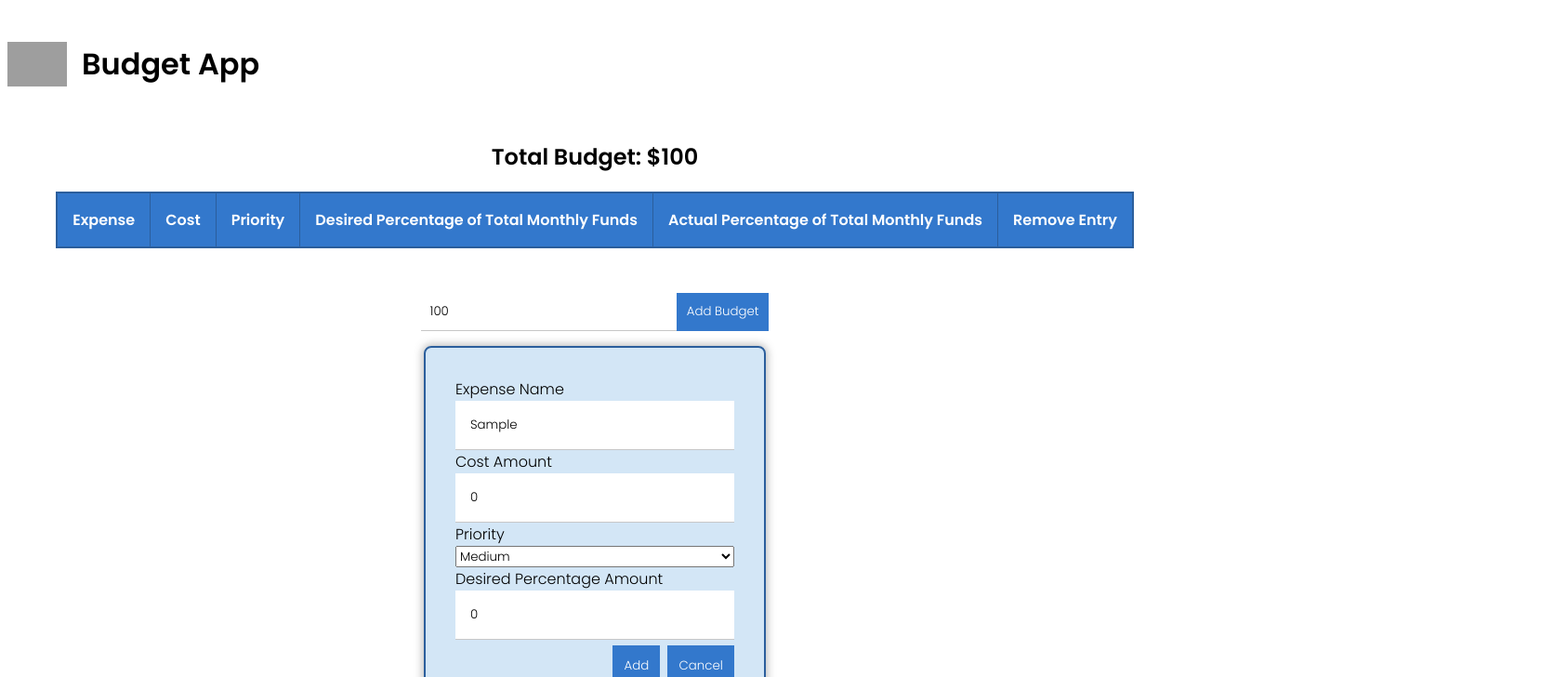
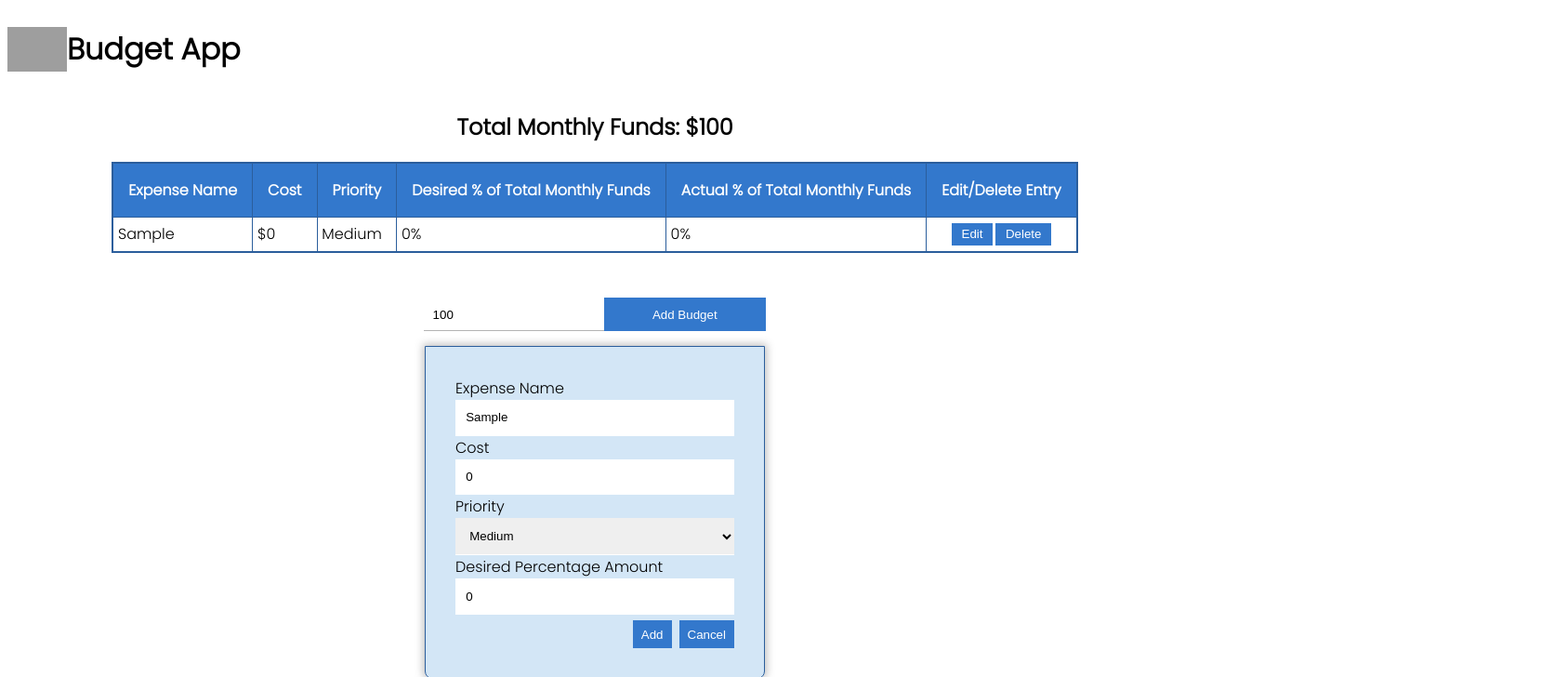
Before and after one commit to Ali-Row/Angular-Budget-App, an Angular app: page / in a window 1280 px wide. Both pictures are taken after typing "Sample" into the empty fields and a click on the button "Add". Shown: the top 728 px of the page at 93% size, 1672 px wide, since content can reach past the window. Built offline with nearby package versions, Linux system fonts and the light colour scheme; grey boxes are pictures that could not be loaded.

Commit message:
evaluate function is complete and runs as expected

```diff
--- a/src/app/app.component.css
+++ b/src/app/app.component.css
@@ -1,4 +1,4 @@
-@import url("https://fonts.googleapis.com/css2?family=Poppins:wght@600&display=swap");
+@import url("https://fonts.googleapis.com/css2?family=Poppins:wght@300&display=swap");
 * {
   font-family: "Poppins", sans-serif;
 }
@@ -23,12 +23,11 @@ img {
 h1 {
   text-align: center;
   font-size: 2rem;
-  padding: 1rem;
 }
 
 footer {
   background: #205391;
-  padding: 52rem;
+  padding: 12rem;
   margin: 0;
   margin-top: 5rem;
 }
--- a/src/app/app.component.scss
+++ b/src/app/app.component.scss
@@ -1,4 +1,4 @@
-@import url('https://fonts.googleapis.com/css2?family=Poppins:wght@600&display=swap');
+@import url('https://fonts.googleapis.com/css2?family=Poppins:wght@300&display=swap');
 
 * {
     font-family: 'Poppins', sans-serif;
@@ -15,11 +15,10 @@ img {
 h1 {
     text-align: center;
     font-size: 2rem;
-    padding: 1rem;
 }
 footer {
     background: rgb(32, 83, 145);
-    padding: 52rem;
+    padding: 12rem;
     margin: 0;
     margin-top: 5rem;
 }
--- a/src/app/components/budget.component.css
+++ b/src/app/components/budget.component.css
@@ -1,12 +1,14 @@
-@import url("https://fonts.googleapis.com/css2?family=Poppins:wght@300&display=swap");
-* {
-  font-family: "Poppins", sans-serif;
+th {
+  padding: 1rem;
 }
 
-table, th, td {
+td {
+  padding: 0.3rem;
+}
+
+th, td {
   border: solid #2b5e9c 0.1rem;
   border-collapse: collapse;
-  padding: 1rem;
 }
 
 th {
@@ -29,25 +31,31 @@ table {
 
 .input-container > input, .input-container > button {
   padding: 0.6rem;
+  width: 10.9rem;
 }
 
-.input-container > input, .expense-input-wrapper > input {
+.input-container > input {
   border: none;
-  border-bottom: solid #c7c7c7 0.1rem;
+  border-bottom: solid #b3b3b3 0.1rem;
 }
 
-.input-container > input:focus, .expense-input-wrapper > input:focus {
+.expense-input-wrapper > input {
+  border: none;
+  border-bottom: solid white 0.1rem;
+}
+
+.input-container > input:focus, .expense-input-wrapper > input:focus, select:focus {
   outline: none;
   border-bottom: solid black 0.1rem;
 }
 
-.input-container > button, .expense-button-wrapper > button {
+.input-container > button, .expense-button-wrapper > button, td > button {
   background: #3378cc;
   border: solid #3378cc 0.1rem;
   color: white;
 }
 
-.input-container > button:hover, .expense-button-wrapper > button:hover {
+.input-container > button:hover, .expense-button-wrapper > button:hover, td > button:hover {
   background: #32629c;
   border-color: #32629c;
 }
@@ -65,8 +73,8 @@ table {
   padding: 1rem;
 }
 
-.expense-input-wrapper > input {
-  padding: 1rem;
+.expense-input-wrapper > input, select {
+  padding: 0.7rem;
 }
 
 .expense-button-wrapper {
@@ -80,17 +88,36 @@ table {
 }
 
 .expense-button-wrapper > button {
-  padding: 0.7rem;
+  padding: 0.4rem;
+  padding-left: 0.5rem;
+  padding-right: 0.5rem;
   margin-left: 0.5rem;
 }
 
 .expense-input-wrapper {
   background: rgba(195, 221, 243, 0.728);
   padding: 2rem;
-  border-radius: 0.5rem;
-  border: solid #2b5e9c 0.13rem;
+  border-bottom-left-radius: 0.5rem;
+  border-bottom-right-radius: 0.5rem;
+  border: solid #2b5e9c 0.1rem;
   margin-top: 1rem;
   -webkit-box-shadow: 0px 0px 9px 2px rgba(79, 79, 79, 0.363);
           box-shadow: 0px 0px 9px 2px rgba(79, 79, 79, 0.363);
 }
+
+select {
+  border: none;
+  border-bottom: solid white 0.1rem;
+}
+
+td > button {
+  padding: 0.2rem;
+  padding-left: 0.6rem;
+  padding-right: 0.6rem;
+  margin: 0.1rem;
+}
+
+.highlight-red {
+  background: rgba(241, 100, 100, 0.776);
+}
 /*# sourceMappingURL=budget.component.css.map */
--- a/src/app/components/budget.component.html
+++ b/src/app/components/budget.component.html
@@ -1,15 +1,14 @@
-<h2 align="center">Total Budget: ${{budgetTotal}}</h2>
-
+<h2 align="center">Total Monthly Funds: ${{budgetTotal}}</h2>
 <div class="table-container">
     <table>
         <thead>
             <tr>
-                <th>Expense</th>
+                <th>Expense Name</th>
                 <th>Cost</th>
                 <th>Priority</th>
-                <th>Desired Percentage of Total Monthly Funds</th>
-                <th>Actual Percentage of Total Monthly Funds</th>
-                <th>Remove Entry</th>
+                <th>Desired % of Total Monthly Funds</th>
+                <th>Actual % of Total Monthly Funds</th>
+                <th>Edit/Delete Entry</th>
             </tr>
         </thead>
         <tbody>
@@ -17,11 +16,11 @@
             <!-- this needs to be rendered dynamically -->
             <tr *ngFor="let data of expenses">
                 <td>{{data.expenseName}}</td>
-                <td>{{data.costAmount}}</td>
+                <td>${{data.costAmount}}</td>
                 <td>{{data.priority}}</td>
-                <td>{{data.desiredPercentage}}</td>
-                <td>{{data.actualPercentage}}</td>
-                <td><button>Delete</button></td>
+                <td>{{data.desiredPercentage}}%</td>
+                <td [ngClass]="{'highlight-red' : data.actualPercentage > data.desiredPercentage}">{{data.actualPercentage}}%</td>
+                <td align="center"><button>Edit</button><button>Delete</button></td>
             </tr>
         </tbody>
     </table>
@@ -37,7 +36,7 @@
     <div class="expense-input-wrapper">
         <label for="select">Expense Name</label>
         <input [(ngModel)]="input.expenseName" type="text" placeholder="eg. Phone Bill" />
-        <label for="select">Cost Amount</label>
+        <label for="select">Cost</label>
         <input [(ngModel)]="input.costAmount" type="text" placeholder="eg. 50" />
         <label for="select">Priority</label>
         <select [(ngModel)]="input.priority" name="priorityDropdown">
--- a/src/app/components/budget.component.scss
+++ b/src/app/components/budget.component.scss
@@ -1,16 +1,16 @@
-@import url('https://fonts.googleapis.com/css2?family=Poppins:wght@300&display=swap');
-
 $table-border-color: rgb(43, 94, 156);
 $primary-color: rgb(51, 120, 204);
 $secondary-color: rgb(50, 98, 156);
 
-* {
-    font-family: 'Poppins', sans-serif;
+th {
+    padding: 1rem;
 }
-table, th, td {
+td {
+    padding: .3rem;
+}
+th, td {
    border: solid $table-border-color .1rem;
    border-collapse: collapse;
-   padding: 1rem;
 }
 th {
     background: $primary-color;
@@ -28,21 +28,26 @@ table {
 }
 .input-container > input, .input-container > button {
     padding: .6rem;
+    width: 10.9rem;
 }
-.input-container > input, .expense-input-wrapper > input {
+.input-container > input {
     border: none;
-    border-bottom: solid rgb(199, 199, 199) .1rem;
+    border-bottom: solid rgb(179, 179, 179) .1rem;
 }
-.input-container > input:focus, .expense-input-wrapper > input:focus {
+.expense-input-wrapper > input {
+    border: none;
+    border-bottom: solid rgb(255, 255, 255) .1rem;
+}
+.input-container > input:focus, .expense-input-wrapper > input:focus, select:focus {
     outline: none;
     border-bottom: solid rgb(0, 0, 0) .1rem;
 }
-.input-container > button, .expense-button-wrapper > button {
+.input-container > button, .expense-button-wrapper > button, td > button {
     background: $primary-color;
     border: solid $primary-color .1rem;
     color: white;
 }
-.input-container > button:hover, .expense-button-wrapper > button:hover {
+.input-container > button:hover, .expense-button-wrapper > button:hover, td > button:hover {
     background: $secondary-color;
     border-color: $secondary-color;
 }
@@ -53,8 +58,8 @@ table {
     max-width: 300px;
     padding: 1rem;
 }
-.expense-input-wrapper > input {
-    padding: 1rem;
+.expense-input-wrapper > input, select {
+    padding: .7rem;
 }
 .expense-button-wrapper {
     display: flex;
@@ -62,14 +67,30 @@ table {
     padding-top: .4rem;
 }
 .expense-button-wrapper > button {
-    padding: .7rem;
+    padding: .4rem;
+    padding-left: .5rem;
+    padding-right: .5rem;
     margin-left: .5rem;
 }
 .expense-input-wrapper {
     background: rgba(195, 221, 243, 0.728);
     padding: 2rem;
-    border-radius: .5rem;
-    border: solid $table-border-color .13rem;
+    border-bottom-left-radius: .5rem;
+    border-bottom-right-radius: .5rem;
+    border: solid $table-border-color .10rem;
     margin-top: 1rem;
     box-shadow: 0px 0px 9px 2px rgba(79, 79, 79, 0.363);
 }
+select {
+    border: none;
+    border-bottom: solid rgb(255, 255, 255) .1rem;
+}
+td > button {
+    padding: .2rem;
+    padding-left: .6rem;
+    padding-right: .6rem;
+    margin: .1rem;
+}
+.highlight-red {
+    background: rgba(241, 100, 100, 0.776);
+}
--- a/src/app/components/budget.component.ts
+++ b/src/app/components/budget.component.ts
@@ -17,8 +17,7 @@ interface Expenses {
 
 export class BudgetComponent implements OnInit {
 
-    ngOnInit(): void {};
-    constructor() { };
+
 
     budgetInput: number = 100;
     budgetTotal: number = 100;
@@ -32,7 +31,10 @@ export class BudgetComponent implements OnInit {
         actualPercentage: 0
     }
     expenses: Expenses[] = [];
+    constructor() { }
+    ngOnInit(): void {
 
+    }
 
     updateBudgetAmount(budget: number): void {
         this.budgetTotal = budget;
@@ -41,7 +43,7 @@ export class BudgetComponent implements OnInit {
 
     addExpense(): void {
     // Make sure the user actually fills out all of the fields on the form
-    if(!this.input.expenseName || !this.input.costAmount || !this.input.desiredPercentage) return alert("Please fill out all fields!");
+    // if(!this.input.expenseName || !this.input.costAmount || !this.input.desiredPercentage) return alert("Please fill out all fields!");
 
     let newExpenseObj: Expenses = {
         id: this.newUuid(),
@@ -53,6 +55,9 @@ export class BudgetComponent implements OnInit {
     }
 
     this.expenses.push(newExpenseObj);
+
+    this.evaluateActualPercentage();
+
     }
 
     cancelExpense(): void {
@@ -68,8 +73,7 @@ export class BudgetComponent implements OnInit {
     }
 
     evaluateActualPercentage(): void {
-        // work on this tomorrow
-        console.log("working");
+        this.expenses.map((entry: Expenses) => entry.actualPercentage = entry.costAmount * 100 / this.budgetTotal);
     }
 
 }
```
